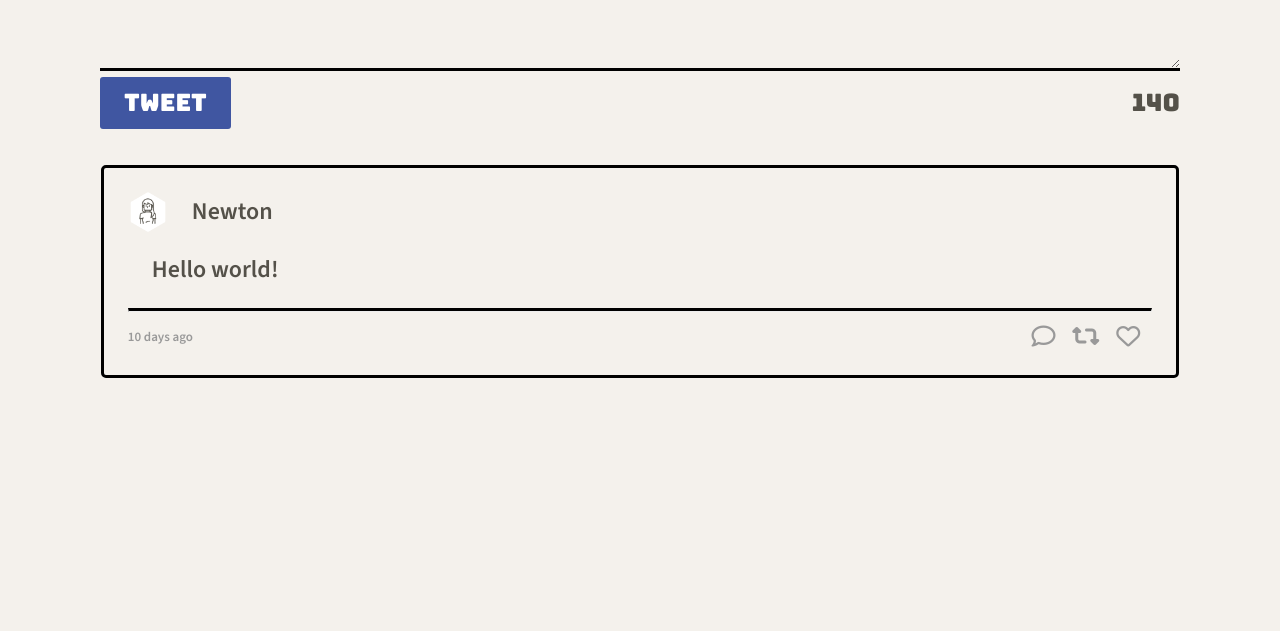
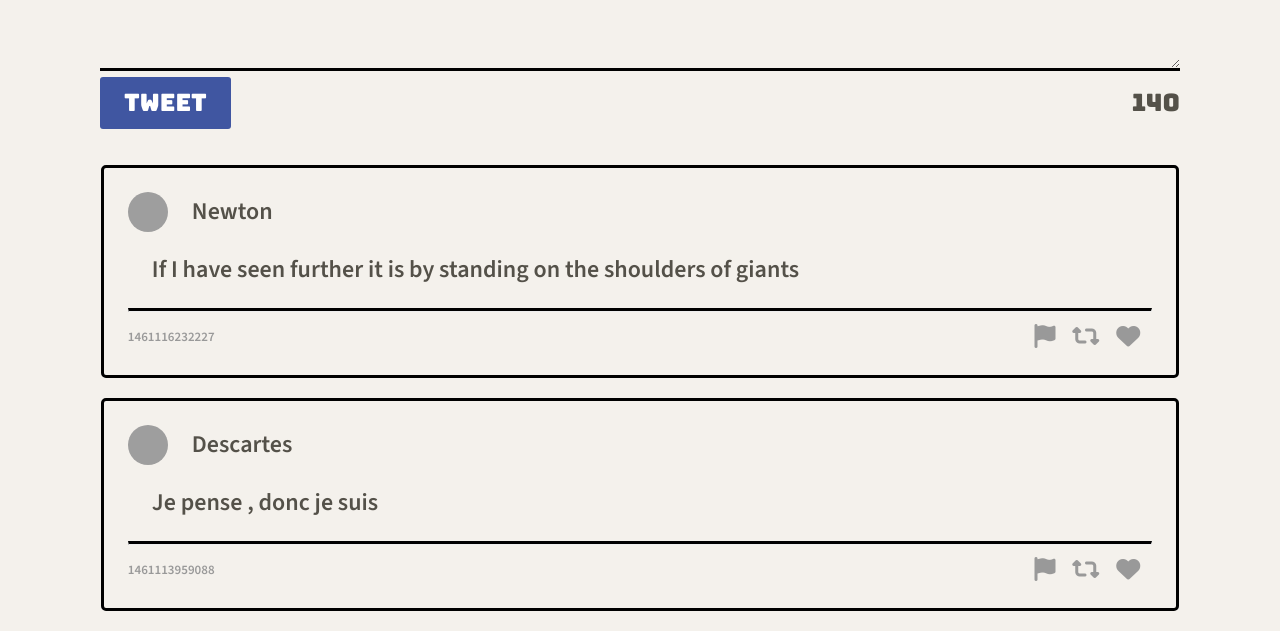
Before and after one commit to RonnieGuo/tweeterNew, a website: page public/index.html in a window 1280 px wide. Shown: the part 589-1220 px from the top of the page. Before the commit the page ends 987 px from the top, so only its background shows below. Drawn offline with nearby package versions, Linux system fonts and the light colour scheme; grey boxes are pictures that could not be loaded.

Commit message:
Created  createTweetElement and renderTweets function in client.js

```diff
--- a/public/index.html
+++ b/public/index.html
@@ -66,7 +66,7 @@
       </section>
 
       <section id="tweet-container">
-        <article class="tweet">
+       <!-- <article class="tweet">
           <div class="user">
             <img class="avatar" src="/images/profile-hex.png" alt="User Avatar">
             <span class="user-name">Newton</span>
@@ -78,12 +78,12 @@
           <footer>
             <span class="timestamp">10 days ago</span>
             <div class="actions">
-              <i class="far fa-comment"></i>
-              <i class="fas fa-retweet"></i>
-              <i class="far fa-heart"></i>
+          <i class="fa-solid fa-flag"></i>
+          <i class="fa-solid fa-retweet"></i>
+          <i class="fa-solid fa-heart"></i>
             </div>
           </footer>
-        </article>
+        </article>  -->
 
 
       </section>
--- a/public/scripts/client.js
+++ b/public/scripts/client.js
@@ -3,3 +3,69 @@
  * jQuery is already loaded
  * Reminder: Use (and do all your DOM work in) jQuery's document ready function
  */
+
+const createTweetElement = function(tweet) {
+  // Create HTML markup for the tweet article using template literals
+  const $tweet = $(`
+    <article class="tweet">
+      <div class="user">
+        <img class="avatar" src="${tweet.user.avatars}" alt="User Avatar">
+        <span class="user-name">${tweet.user.name}</span>
+      </div>
+      <div class="tweet-content">${tweet.content.text}</div>
+      <hr class="solid">
+      <footer>
+        <span class="timestamp">${tweet.created_at}</span>
+        <div class="actions">
+          <i class="fa-solid fa-flag"></i>
+          <i class="fa-solid fa-retweet"></i>
+          <i class="fa-solid fa-heart"></i>
+        </div>
+      </footer>
+    </article>
+  `);
+
+  return $tweet;
+};
+
+// Test / driver code (temporary). Eventually will get this from the server.
+
+const renderTweets = function(tweets) {
+  const $tweetsContainer = $('#tweet-container');
+  $tweetsContainer.empty(); // Empty the container before appending new tweets
+
+  for (const tweet of tweets) {
+    const $tweetElement = createTweetElement(tweet);
+    $tweetsContainer.append($tweetElement);
+  }
+};
+
+
+const data = [
+  {
+    "user": {
+      "name": "Newton",
+      "avatars": "https://i.imgur.com/73hZDYK.png",
+      "handle": "@SirIsaac"
+    },
+    "content": {
+      "text": "If I have seen further it is by standing on the shoulders of giants"
+    },
+    "created_at": 1461116232227
+  },
+  {
+    "user": {
+      "name": "Descartes",
+      "avatars": "https://i.imgur.com/nlhLi3I.png",
+      "handle": "@rd"
+    },
+    "content": {
+      "text": "Je pense , donc je suis"
+    },
+    "created_at": 1461113959088
+  }
+];
+
+$(document).ready(function() {
+  renderTweets(data);
+});
--- a/server/data-files/initial-tweets.json
+++ b/server/data-files/initial-tweets.json
@@ -8,7 +8,7 @@
     "content": {
       "text": "If I have seen further it is by standing on the shoulders of giants"
     },
-    "created_at": 1689276316666
+    "created_at": 1689286449763
   },
   {
     "user": {
@@ -19,6 +19,6 @@
     "content": {
       "text": "Je pense , donc je suis"
     },
-    "created_at": 1689362716666
+    "created_at": 1689372849763
   }
 ]
```
